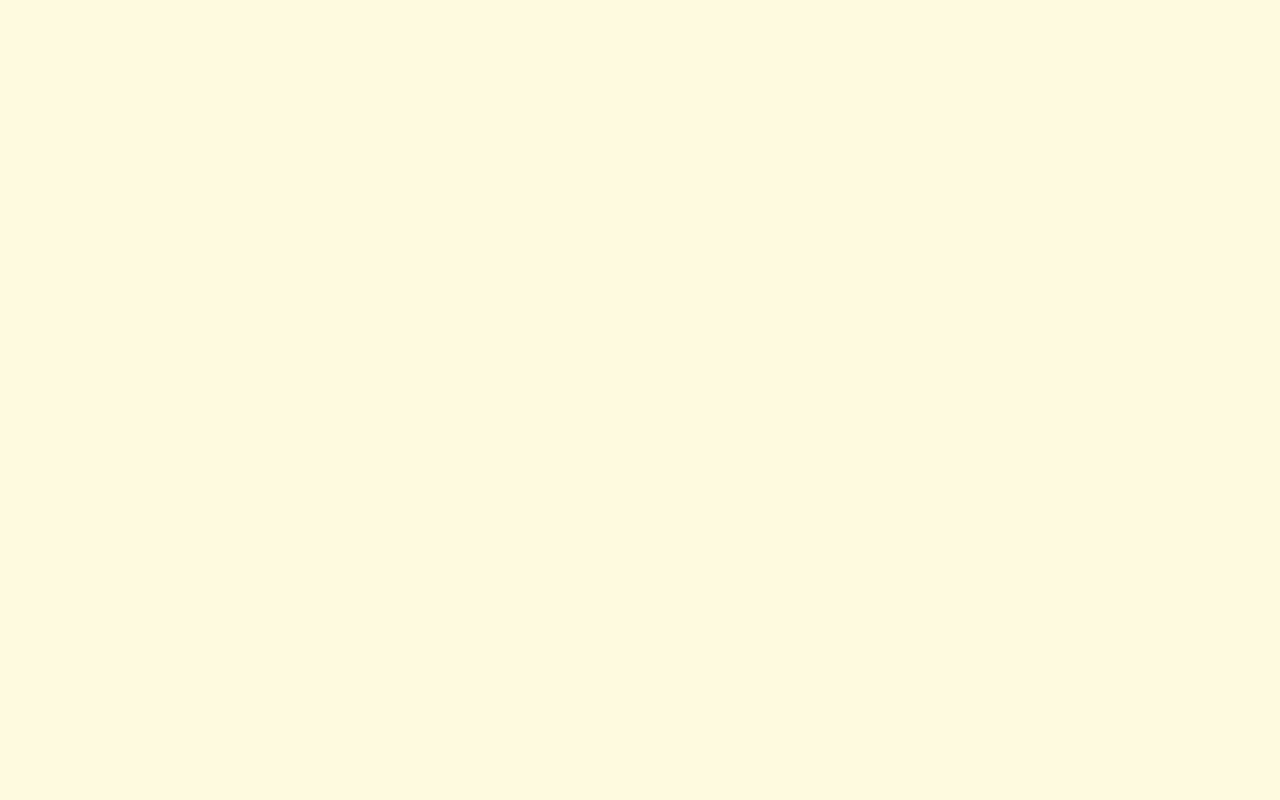
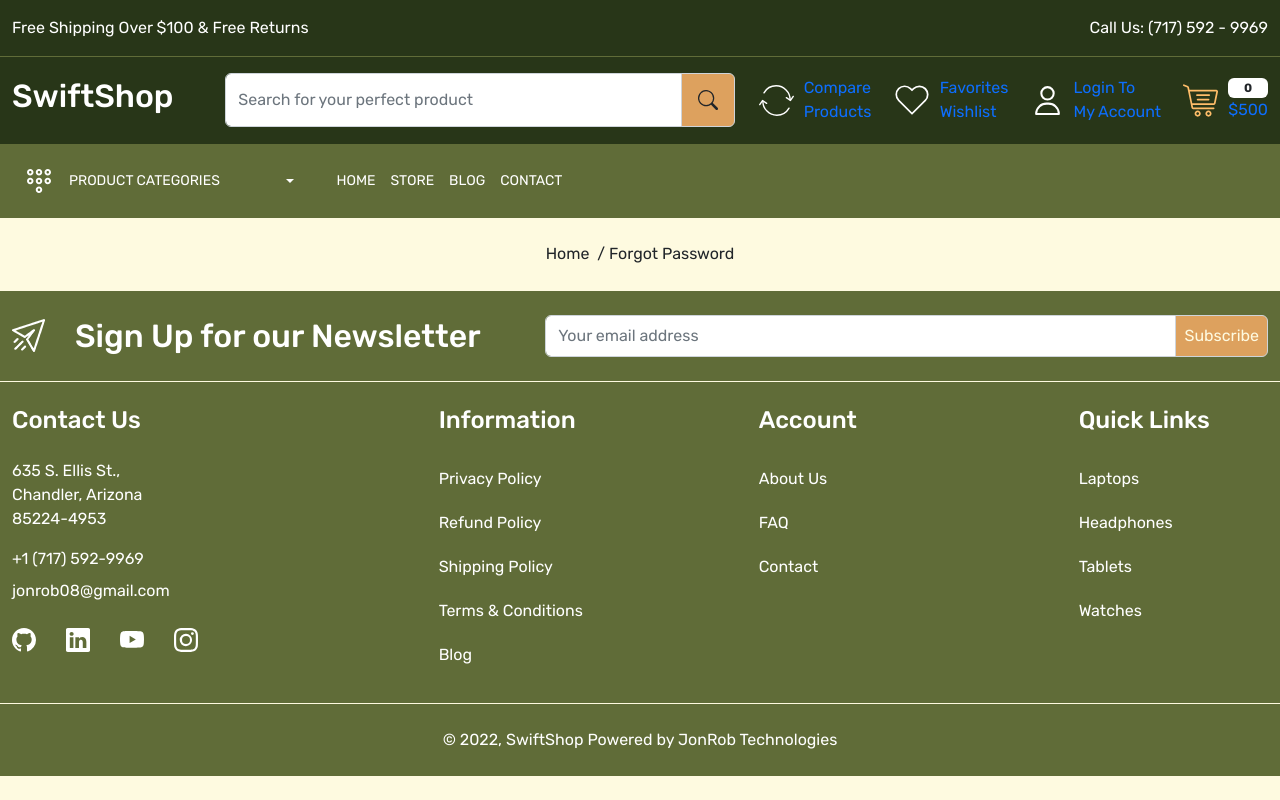
Before and after one commit to jonrob08/SwiftShop, a React (Create React App) app in the folder swiftshop/: page /forgot in a window 1280 px wide. Before the commit this address had no page. Built offline with nearby package versions, Linux system fonts and the light colour scheme; a web font is replaced by a local one.

Commit message:
chore: cleaned up pages imports and added user login js files

```diff
--- a/swiftshop/src/App.js
+++ b/swiftshop/src/App.js
@@ -2,12 +2,7 @@ import React from 'react';
 import './App.css';
 import { BrowserRouter, Routes, Route } from 'react-router-dom'
 import Layout from './components/Layout';
-import Home from './pages/Home';
-import Blog from './pages/Blog';
-import Contact from './pages/Contact';
-import Store from './pages/Store';
-import Compare from './pages/Compare';
-import Wishlist from './pages/Wishlist';
+import { Home, Store, Blog, Contact, Compare, Wishlist, Login, Signup, ForgotPassword, } from './pages';
 
 function App() {
   return (
@@ -21,6 +16,9 @@ function App() {
           <Route path="contact" element={<Contact />}/>
           <Route path="compare" element={<Compare />}/>
           <Route path="wishlist" element={<Wishlist />}/>
+          <Route path="login" element={<Login />}/>
+          <Route path="signup" element={<Signup />}/>
+          <Route path="forgot" element={<ForgotPassword />}/>
         </Route>
       </Routes>
     </BrowserRouter>
--- /dev/null
+++ b/swiftshop/src/pages/ForgotPassword.js
@@ -0,0 +1,15 @@
+import React from 'react'
+import BreadCrumb from "../components/BreadCrumb";
+import Meta from "../components/Meta";
+
+const ForgotPassword = () => {
+    const title = "Forgot Password"
+  return (
+    <>
+      <Meta title={title} />
+      <BreadCrumb title={title} />
+    </>
+  )
+}
+
+export default ForgotPassword
--- /dev/null
+++ b/swiftshop/src/pages/Signup.js
@@ -0,0 +1,15 @@
+import React from 'react'
+import BreadCrumb from "../components/BreadCrumb";
+import Meta from "../components/Meta";
+
+const Signup = () => {
+    const title = "Signup"
+  return (
+    <>
+      <Meta title={title} />
+      <BreadCrumb title={title} />
+    </>
+  )
+}
+
+export default Signup
--- /dev/null
+++ b/swiftshop/src/pages/index.js
@@ -0,0 +1,25 @@
+import About from "./About";
+import Blog from "./Blog";
+import Cart from "./Cart";
+import Compare from "./Compare";
+import Contact from "./Contact";
+import ForgotPassword from "./ForgotPassword";
+import Home from "./Home";
+import Login from "./Login";
+import Signup from "./Signup";
+import Store from "./Store";
+import Wishlist from "./Wishlist"
+
+export {
+    About,
+    Blog,
+    Cart,
+    Compare,
+    Contact,
+    ForgotPassword,
+    Home,
+    Login,
+    Signup,
+    Store,
+    Wishlist
+}
```
